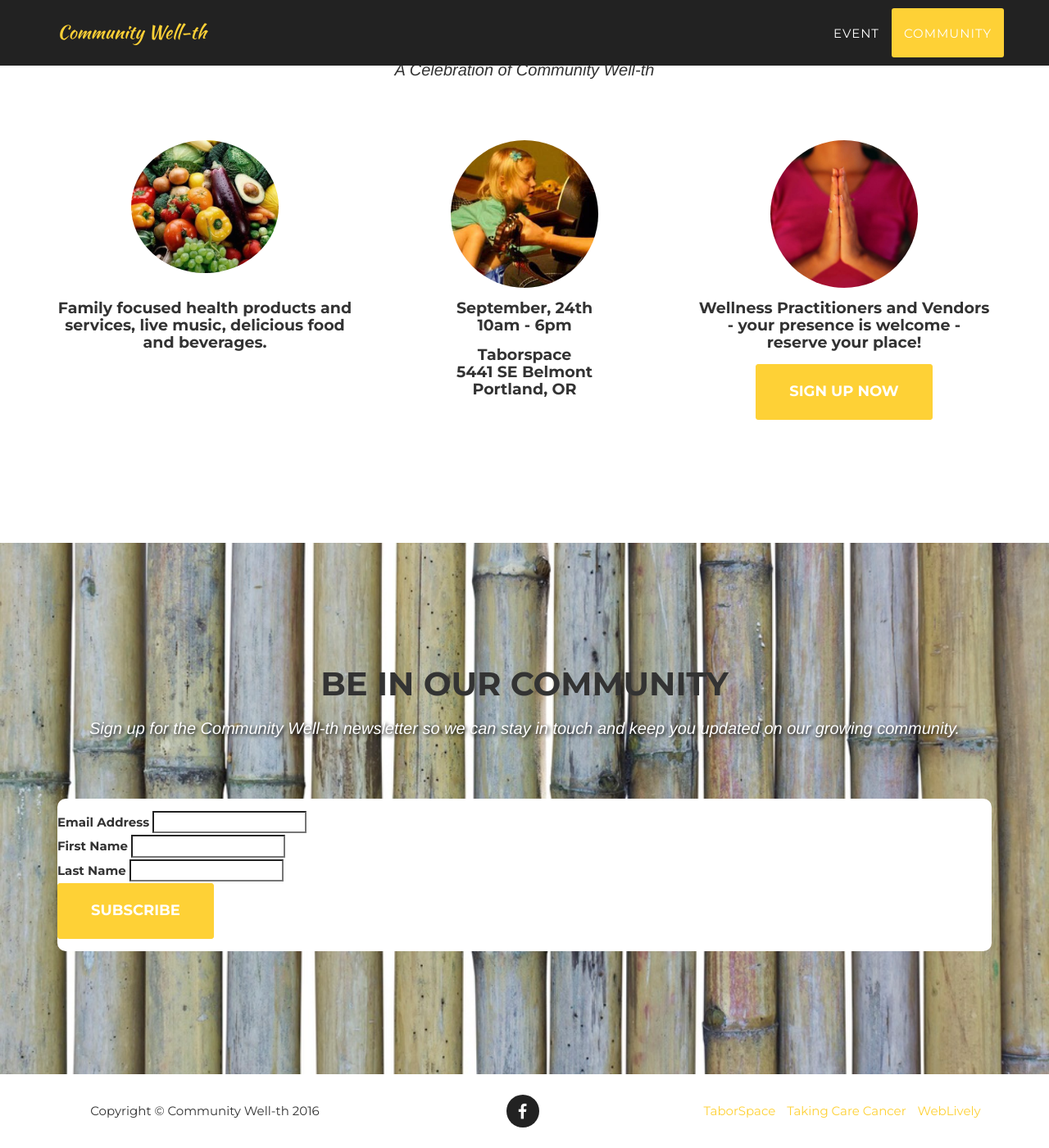
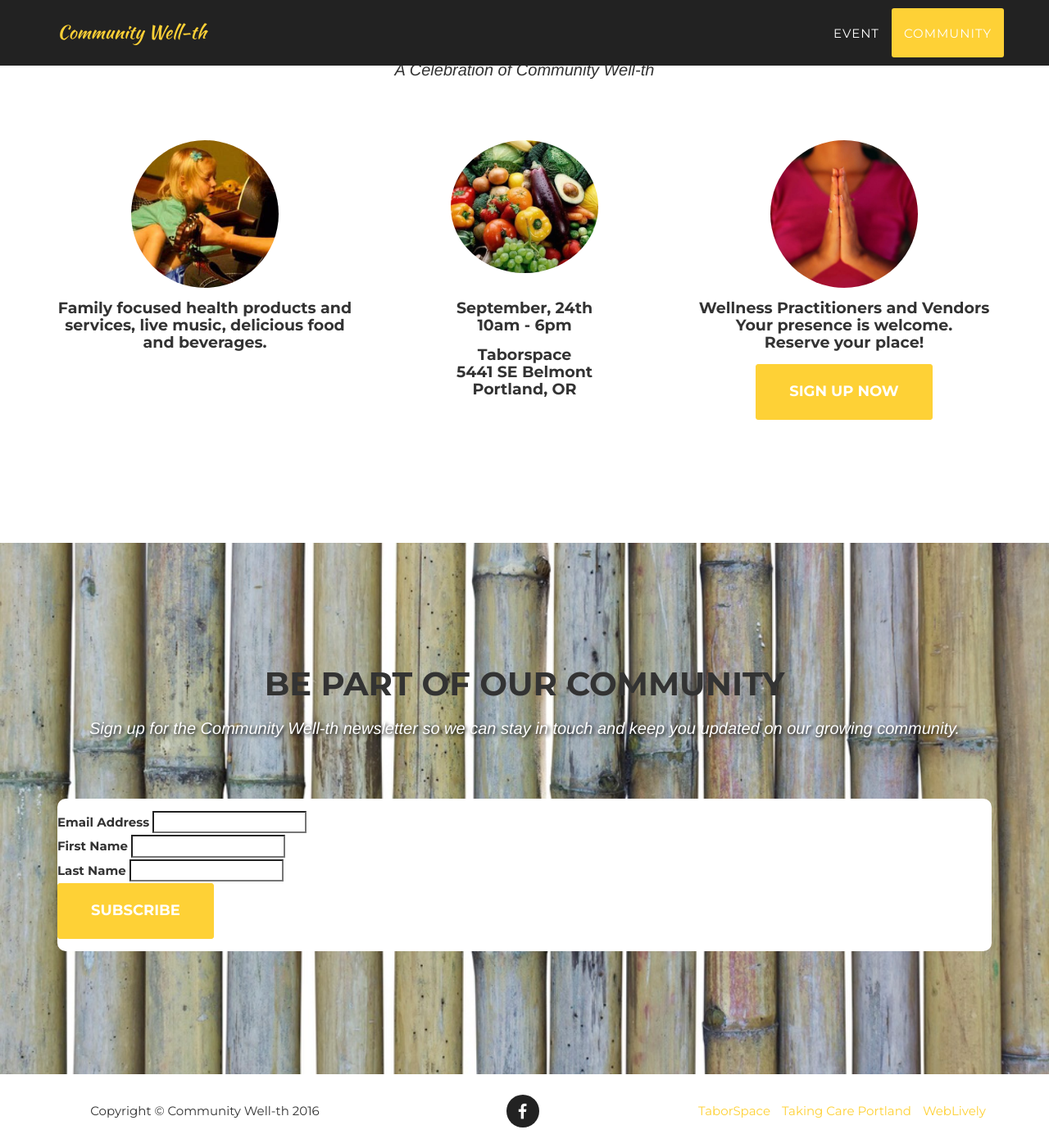
Before and after one commit to oakandfeather/well-th, a Jekyll site: the page built from index.html, in a window 1280 px wide and 1400 px high, scrolled down 949 px. Shown: the whole window at 82% size. Built offline with Jekyll 4.4.1, drawn with Linux system fonts in a browser that asks for light colours; some web fonts are replaced; comment, search, counter and statistics services are not loaded.

Commit message:
Fix text and links

```diff
--- a/_includes/community.html
+++ b/_includes/community.html
@@ -2,7 +2,7 @@
         <div class="container">
             <div class="row">
                 <div class="col-lg-12 text-center">
-                    <h2 class="section-heading">Be in Our Community</h2>
+                    <h2 class="section-heading">Be Part of Our Community</h2>
                     <h3 class="section-subheading text-white-drop">Sign up for the Community Well-th newsletter so we can stay in touch and keep you updated on our growing community.</h3>
                 </div>
             </div>
--- a/_includes/event.html
+++ b/_includes/event.html
@@ -10,13 +10,13 @@
             <div class="row text-center">
                 <div class="col-md-4">
                     <span class="event-img">
-						<img class="img-circle img-responsive" src="img/event/organic_food.jpg" alt="">
+						<img class="img-circle img-responsive" src="img/event/child_guitar.jpg" alt="">
                     </span>
                     <h4 class="service-heading">Family focused health products and services, live music, delicious food and beverages.</h4>
                 </div>
                 <div class="col-md-4">
                     <span class="event-img">
-						<img class="img-circle img-responsive" src="img/event/child_guitar.jpg" alt="">
+						<img class="img-circle img-responsive" src="img/event/organic_food.jpg" alt="">
                     </span>
                     <h4 class="service-heading">September, 24th<br />10am - 6pm</h4>
                     <h4 class="service-heading">Taborspace<br />5441 SE Belmont<br />Portland, OR</h4>
@@ -25,7 +25,7 @@
                     <span class="event-img">
 						<img class="img-circle img-responsive" src="img/event/meditate.jpg" alt="">
                     </span>
-                    <h4 class="service-heading">Wellness Practitioners and Vendors - your presence is welcome - reserve your place!</h4>
+                    <h4 class="service-heading">Wellness Practitioners and Vendors<br />Your presence is welcome.<br />Reserve your place!</h4>
 					<form name="paypal" id="paypal" action="https://www.paypal.com/cgi-bin/webscr" method="post" target="_top" novalidate>
 						<input type="hidden" name="cmd" value="_s-xclick">
 						<input type="hidden" name="hosted_button_id" value="G7JECELH2PQGG">
--- a/_includes/footer.html
+++ b/_includes/footer.html
@@ -16,7 +16,7 @@
                     <ul class="list-inline quicklinks">
                         <li><a href="https://www.taborspace.org">TaborSpace</a>
                         </li>
-                        <li><a href="http://www.takingcarecancer.org/">Taking Care Cancer</a>
+                        <li><a href="http://takingcareportland.com/">Taking Care Portland</a>
                         </li>
                         <li><a href="https://www.weblively.com">WebLively</a>
                         </li>
```
